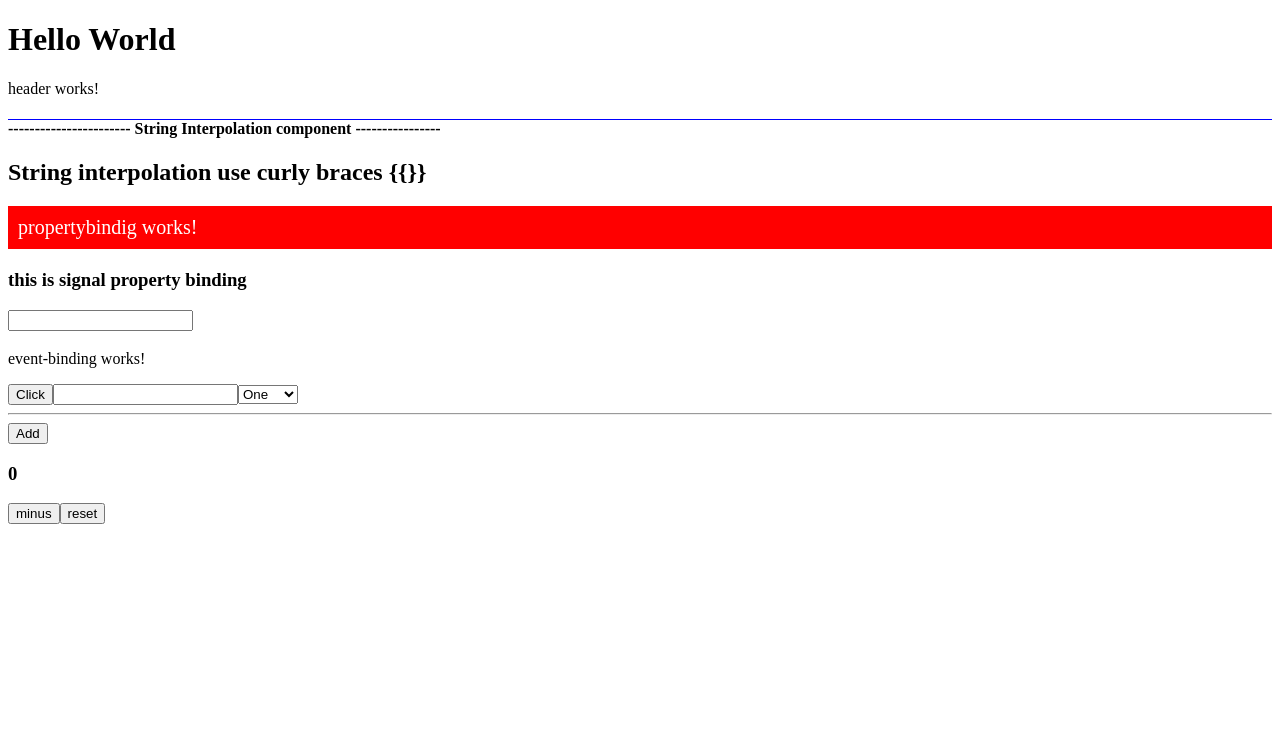
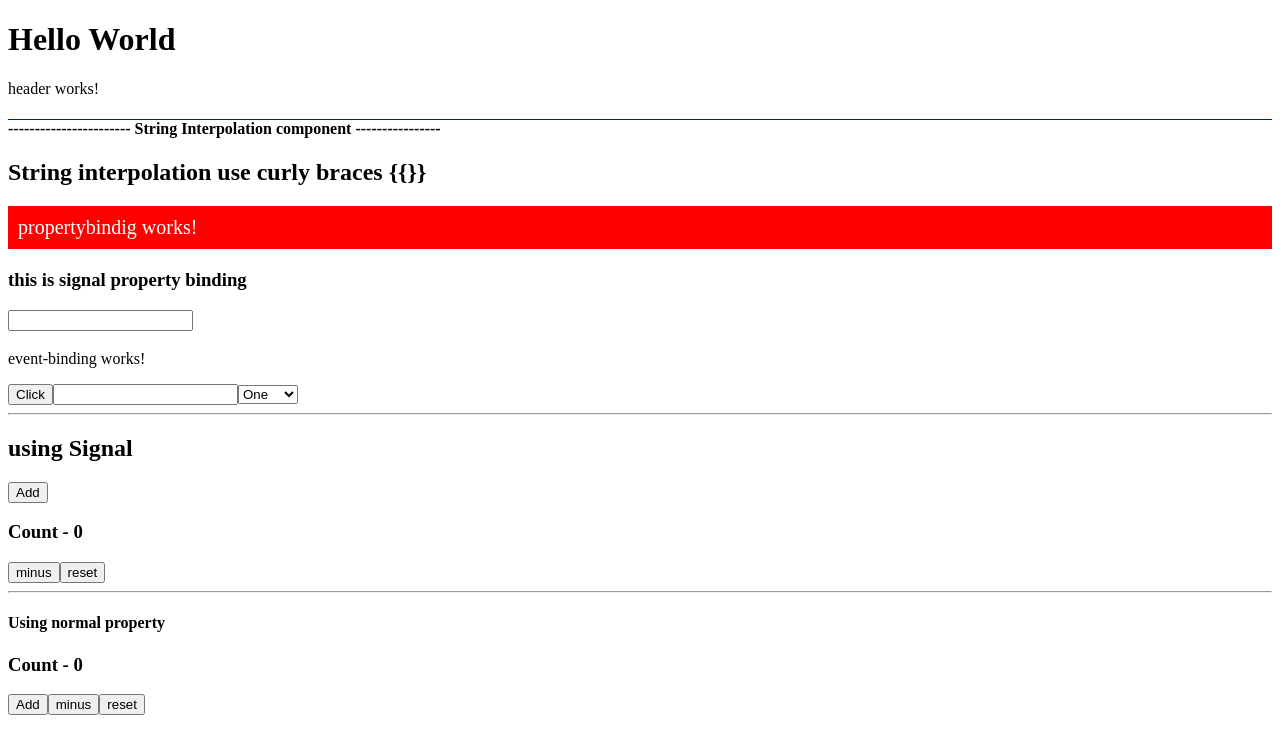
Before and after one commit to mkpbd/Angular, an Angular app in the folder angular19basic/: page / in a window 1280 px wide. Shown: the top 754 px of the page. Built offline with nearby package versions, Linux system fonts and the light colour scheme.

Commit message:
counter app with normal property

```diff
--- a/angular19basic/src/app/component/counterapp/counterapp.component.html
+++ b/angular19basic/src/app/component/counterapp/counterapp.component.html
@@ -1,8 +1,24 @@
-
+<h2>using Signal</h2>
 <button  (click)="addNumber()">Add  </button>
 
-<h3>{{count()}}</h3>
+<h3>Count - {{count()}}</h3>
 
 <button (click)="minusNumber()">minus</button>
 
 <button (click)="resetCount()">reset</button>
+
+
+
+
+<hr />
+
+<h4>Using normal property</h4>
+
+
+
+<h3>Count - {{counter}}</h3>
+
+<button (click)="handelCountByclick('add')">Add  </button>
+
+<button (click)="handelCountByclick('minus')()">minus</button>
+<button (click)="handelCountByclick('reset')()">reset</button>
--- a/angular19basic/src/app/component/counterapp/counterapp.component.ts
+++ b/angular19basic/src/app/component/counterapp/counterapp.component.ts
@@ -10,6 +10,8 @@ export class CounterappComponent  {
 
     count  = signal<number>(0);
 
+    counter : number = 0;
+
     addNumber(){
       this.count.update(x => x + 1);
     }
@@ -20,4 +22,19 @@ export class CounterappComponent  {
     resetCount(){
       this.count.set(0);
     }
+
+
+    handelCountByclick(action : string){
+      if(action === 'add'){
+        this.counter++;
+      }
+      else if(action === 'minus'){
+        this.counter--;
+      }
+      else if(action === 'reset'){
+        this.counter = 0;
+      }
+    }
+
+
 }
```
